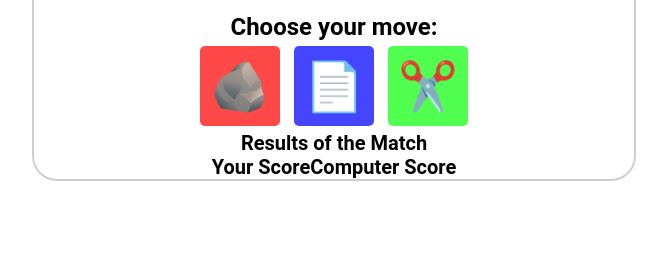
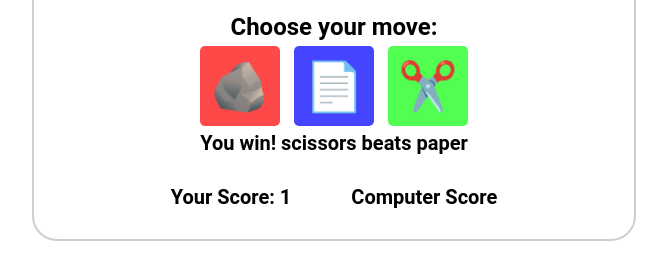
Before and after one commit to TKEYES00/Rock-Paper-Scissors, a plain HTML site: page index.html in a window 1280 px wide. Both pictures are taken after a click on the button "✂️". Shown: the part 320-600 px from the top of the page, without its empty margins (306-973 px from the left). Drawn offline with Linux system fonts and the light colour scheme.

Commit message:
finsied game

```diff
--- a/index.html
+++ b/index.html
@@ -16,10 +16,10 @@
         <button id="paper">📄</button>
         <button id="scissors">✂️</button>
     </div>
-    <p id="ResultsText">Results of the Match</p>
+    <p id="resultsText">Results of the Match</p>
     <div class="resultsContainer">
-        <p id="userScore">Your Score</p>
-        <p id="compScore">Computer Score </p>
+        <p id="userScore" class="score">Your Score</p>
+        <p id="compScore" class="score">Computer Score </p>
     </div>
 
 
--- a/main.js
+++ b/main.js
@@ -1,19 +1,38 @@
-const rock = document.getElementById("rock");
-const paper = document.getElementById("paper");
-const scissors = document.getElementById("scissors");
+const buttons = document.querySelectorAll("button");
 const results = document.getElementById("resultsText");
 const userScore = document.getElementById("userScore");
 const compScore = document.getElementById("compScore");
+let playerScore = 0;
+let computerScore = 0;
 
-let randomNumber = 0;
-function getRandNumber() {
-    return (
-       randomNumber =  Math.floor(Math.random() * 3)
-    )
-}
+buttons.forEach((button) => {
+    button.addEventListener("click" , ()=>{
+        const result = chooseWinner(button.id, computerPlay());
+        results.innerHTML = result;
+    })
+})
 
-function chooseWinner() {
-    return(
-null
-    )
-}
+function computerPlay() {
+    const choices = ["rock", "paper", "scissors"];
+    const randomChoice = Math.floor(Math.random() * choices.length);
+    return choices[randomChoice];
+  }
+
+
+function chooseWinner(playerSelection, computerSelection) {
+    if (playerSelection === computerSelection) {
+      return "It's a tie!";
+    } else if (
+      (playerSelection === "rock" && computerSelection === "scissors") ||
+      (playerSelection === "paper" && computerSelection === "rock") ||
+      (playerSelection === "scissors" && computerSelection === "paper")
+    ) {
+      playerScore++;
+      userScore.textContent = "Your Score: " + playerScore;
+      return "You win! " + playerSelection + " beats " + computerSelection;
+    } else {
+      computerScore++;
+      compScore.textContent = "Computer Score: " + computerScore;
+      return "You lose! " + playerSelection + " beats " + computerSelection;
+    }
+  }
```
